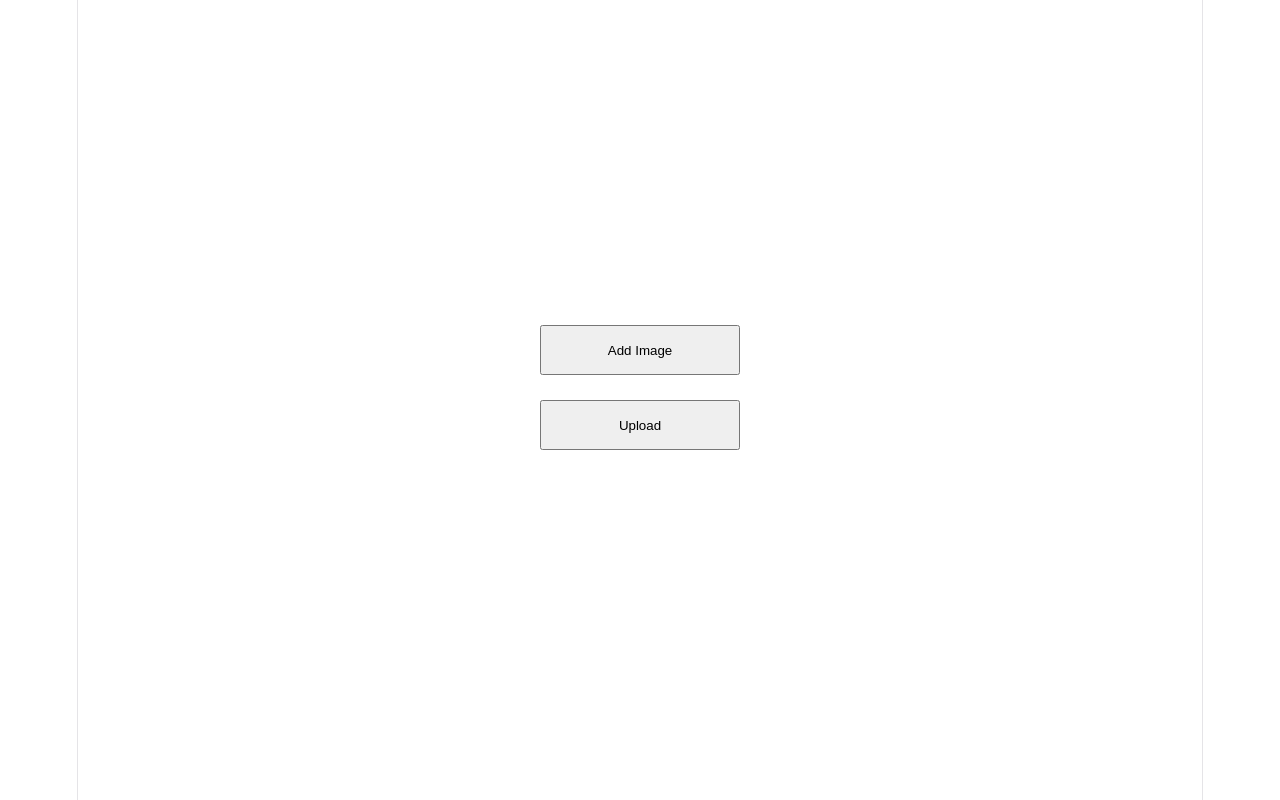
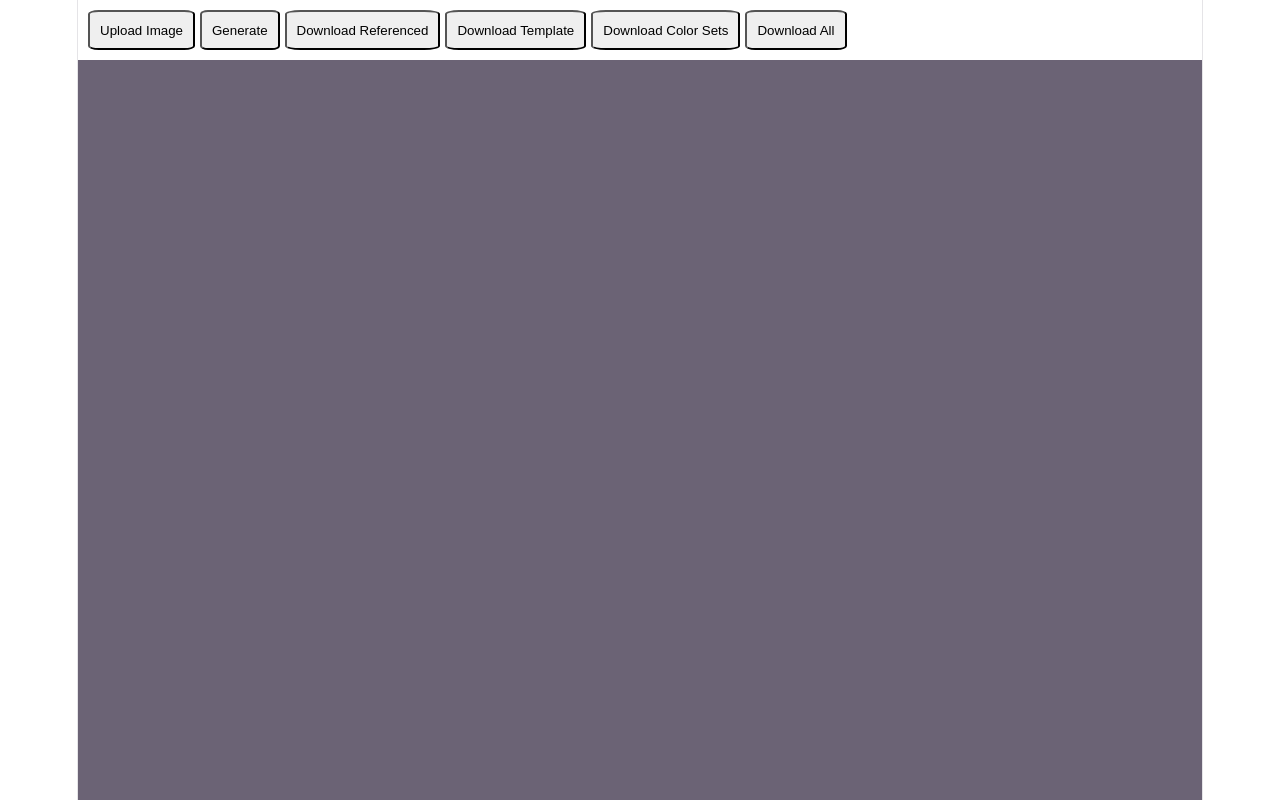
Before and after one commit to lurenhong1/PaintByNumbers, a React (Vite) app in the folder frontend/: page / in a window 1280 px wide. Built offline with nearby package versions, Linux system fonts and the light colour scheme.

Commit message:
Implemented a basic frontend display

```diff
--- a/frontend/src/App.css
+++ b/frontend/src/App.css
@@ -1,25 +1,85 @@
 #main {
+  width: 100%;
+  height: 100dvh;
+  display: grid;
+  grid-template-rows: auto minmax(0, 1fr);
+}
+
+#toolbar {
+  width: 100%;
+  box-sizing: border-box;
+  display: flex;
+  align-items: center;
+  gap: 5px;
+  padding: 10px;
+  background-color: white;
+  border: 1px black;
+}
+
+#imageDisplayWindow {
+  width: 100%;
+  box-sizing: border-box;
+  display: grid;
+  grid-template-columns: 1fr 1fr;
+  padding-top: 10px;
+  background-color: #6b6375;
+}
+
+#leftImageDisplay {
   display: flex;
   flex-direction: column;
-  gap: 25px;
-  place-content: center;
-  place-items: center;
-  flex-grow: 1;
-
-  @media (max-width: 1024px) {
-    padding: 32px 20px 24px;
-    gap: 18px;
-  }
+  justify-content: center;
+  margin-left: 10px;
+  margin-right: 5px;
 }
 
-#addImageBtn {
-  width: 200px;
-  height: 50px;
-  align-content: center;
+#rightImageDisplay {
+  display: flex;
+  flex-direction: column;
+  overflow: auto;
+  gap: 10px;
+  margin-left: 5px;
+  margin-right: 10px;
+  scrollbar-width: none;      /* Firefox */
+  -ms-overflow-style: none;   /* Older Edge */
 }
 
-#uploadImageBtn {
-  width: 200px;
-  height: 50px;
-  align-content: center;
+#rightImageDisplay::-webkit-scrollbar {
+  display: none;              /* Chrome, Safari, newer Edge */
 }
+
+#colorSets {
+  width: 100%;
+  display: grid;
+  grid-template-columns: max-content 24px minmax(0, 1fr);
+  align-items: center;
+  column-gap: 12px;
+  row-gap: 8px;
+}
+
+.colorInfo {
+  display: contents;
+}
+
+.colorNumber {
+  justify-self: end;
+}
+
+.colorFormation {
+  text-align: left;
+}
+
+.image {
+  width: 100%;
+  min-width: 100px;
+}
+
+.btn {
+  display: inline-flex;
+  min-width: 70px;
+  min-height: 40px;
+  align-items: center;
+  justify-content: center;
+  border-radius: 10%;
+  padding: 10px;
+}
--- a/frontend/src/App.tsx
+++ b/frontend/src/App.tsx
@@ -33,7 +33,7 @@ function App() {
     setInputImage(URL.createObjectURL(selectedImage))
   }
 
-  async function handleUpdate(): Promise<void> {
+  async function handleGenerate(): Promise<void> {
     if (!imageFile) {
       setEmptyImage(true);
       return;
@@ -77,61 +77,92 @@ function App() {
   return (
     <>
       <section id="main">
-        <button id="addImageBtn" onClick={() => fileInputRef.current?.click()}>
-          Add Image
-        </button>
-        {inputImage && (
-            <img
-                src={inputImage}
-                alt="Input image preview"
-                className="image-preview"
-            />
-        )}
-        <button id="uploadImageBtn" onClick={handleUpdate}>
-          Upload
-        </button>
+        <div id="toolbar">
+          <button className="btn" onClick={() => fileInputRef.current?.click()}>
+            Upload Image
+          </button>
+          <input
+              ref={fileInputRef}
+              type="file"
+              accept="image/png,image/jpeg,image/webp"
+              onChange={handleImageChange}
+              hidden
+          />
+
+          <button className="btn" onClick={handleGenerate}>
+            Generate
+          </button>
+
+          <button className="btn">
+            Download Referenced
+          </button>
+
+          <button className="btn">
+            Download Template
+          </button>
+
+          <button className="btn">
+            Download Color Sets
+          </button>
+
+          <button className="btn">
+            Download All
+          </button>
+
+        </div>
+        <div id="imageDisplayWindow">
+          <div id="leftImageDisplay">
+            {inputImage && (
+                <img
+                    src={inputImage}
+                    alt="Input image preview"
+                    className="image"
+                />
+            )}
+          </div>
+          <div id="rightImageDisplay">
+            {expectedImage && (
+                <img
+                    src={expectedImage}
+                    alt="Input image preview"
+                    className="image"
+                />
+            )}
+
+            {numberedImage && (
+                <img
+                    src={numberedImage}
+                    alt="Input image preview"
+                    className="image"
+                />
+            )}
+
+            {colorKeys &&
+                <div id="colorSets">
+                  {colorKeys.map(([number, [red, green, blue]]) =>(
+                      <div className="colorInfo" key={number}>
+                        <p className="colorNumber">{number}</p>
+                        <span style={{
+                          display: "inline-block",
+                          width: "24px",
+                          height: "24px",
+                          backgroundColor: `rgb(${red}, ${green}, ${blue})`,
+                        }}
+                        />
+                        <p className="colorFormation">color can be formed by</p>
+                      </div>
+                  ))
+                  }
+                </div>
+            }
+          </div>
+        </div>
         {emptyImage && (<p>Please select an image before upload.</p>)}
         {processing && (<p>Image processing, please wait.</p>)}
-        {numberedImage && (
-            <img
-                src={numberedImage}
-                alt="Input image preview"
-                className="image-preview"
-            />
-        )}
-        {expectedImage && (
-            <img
-                src={expectedImage}
-                alt="Input image preview"
-                className="image-preview"
-            />
-        )}
-        {colorKeys &&
-            <div>{colorKeys.map(([number, [red, green, blue]]) =>(
-                <div key={number}>
-                  <p key={number}>{number}</p>
 
-                  <span style={{
-                      display: "inline-block",
-                      width: "24px",
-                      height: "24px",
-                      backgroundColor: `rgb(${red}, ${green}, ${blue})`,
-                    }}
-                  />
-                </div>
-                ))
-            }
-            </div>
-        }
+
 
       </section>
-      <input
-          ref={fileInputRef}
-          type="file"
-          accept="image/png,image/jpeg,image/webp"
-          onChange={handleImageChange}
-          hidden
-      />
 
     </>
   )
```
